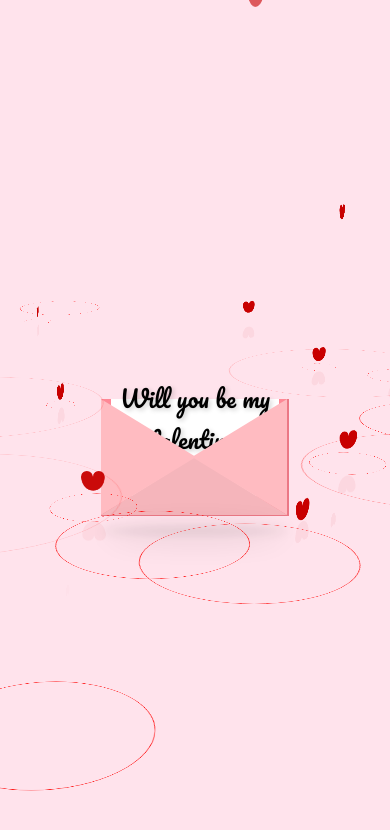
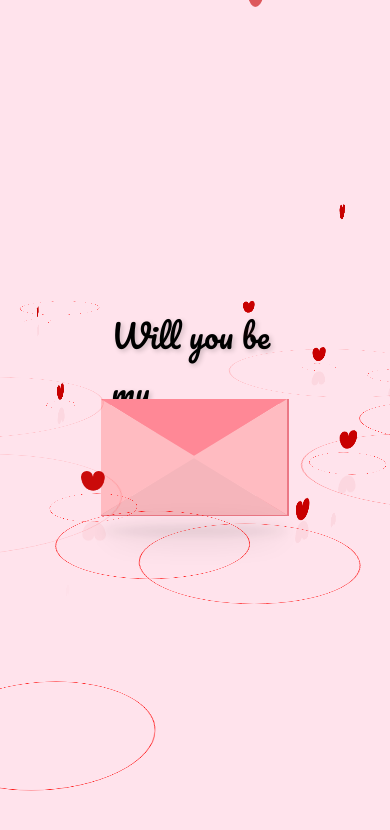
Before and after one commit to Marcos-D/valentines-card, a plain HTML site: page index.html in a window 390 px wide. Shown: the top 830 px of the page. Drawn offline with Linux system fonts and the light colour scheme.

Commit message:
Revert card styles to original working version

```diff
--- a/main.css
+++ b/main.css
@@ -46,47 +46,36 @@ div {
   background: white;
   height: 25vmin;
   width: 43vmin;
+
   display: flex;
   flex-direction: column;
   justify-content: center;
   align-items: center;
   left: 2.5vmin;
   top: 0vmin;
-  z-index: 1;
-  transition: transform 0.5s ease-in-out;
+
+  /* animation: slide-rev 0.2s ease-out; */
 }
 
-/* .message { */
-    /* font-size: 2rem; Makes the main text more prominent */
-    /* text-shadow: 2px 2px 5px rgba(0, 0, 0, 0.2); Adds a soft glow */
-/* } */
-
 .message {
-    font-size: min(4vw, 2rem); /* Responsive font size that won't get too large */
-    text-shadow: 2px 2px 5px rgba(0, 0, 0, 0.2);
-    margin-bottom: 3rem;
-    position: relative;
-    top: -2rem;
-    text-align: center;
-    width: 90%; /* Prevent text from overflowing */
-    max-width: 600px;
-    z-index: 2;
+    font-size: 2rem; /* Keeps text readable */
+    text-shadow: 2px 2px 5px rgba(0, 0, 0, 0.2); /* Soft glow */
+    margin-bottom: 3rem; /* Moves text up */
+    position: relative; /* Keeps it positioned correctly */
+    top: -2rem; /* Moves text higher */
 }
 
-/* Additional responsive breakpoints */
-@media screen and (max-width: 768px) {
-    .message {
-        font-size: min(5vw, 1.8rem);
-        margin-bottom: 2rem;
-    }
-}
+/* Lid Animation - Smoothly Flips Open */
+.open-lid {
+    transform: rotateX(180deg);
+    transition: transform 0.5s ease-in-out;
+  }
 
-@media screen and (max-width: 480px) {
-    .message {
-        font-size: min(6vw, 1.5rem);
-        margin-bottom: 1.5rem;
-        top: -1rem;
-    }
+/* Card Slide Up After Lid Opens */
+.slide-card {
+    transform: translateY(-15vmin);
+    transition: transform 0.5s ease-in-out;
+    z-index: 2;
 }
 
 .cover {
@@ -185,20 +174,6 @@ button {
 button:hover {
     background-color: #ff3b5c;
 }
-
-
-  /* Lid Animation - Smoothly Flips Open */
-.open-lid {
-    transform: rotateX(180deg);
-    transition: transform 0.5s ease-in-out;
-  }
-
-  /* Card Slide Up After Lid Opens */
-  .slide-card {
-    transform: translateY(-15vmin);
-    z-index: 2;
-  }
-
 
 .shadow {
     position: relative;
```
